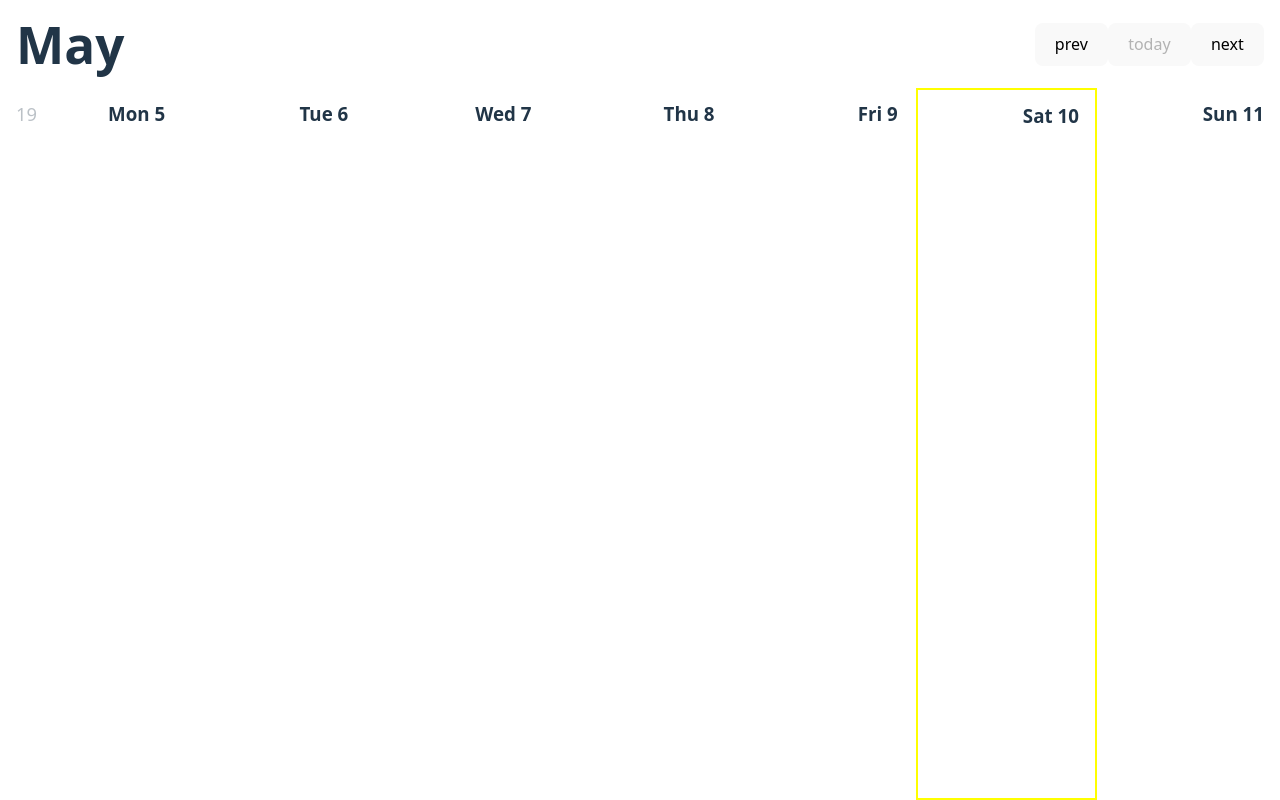
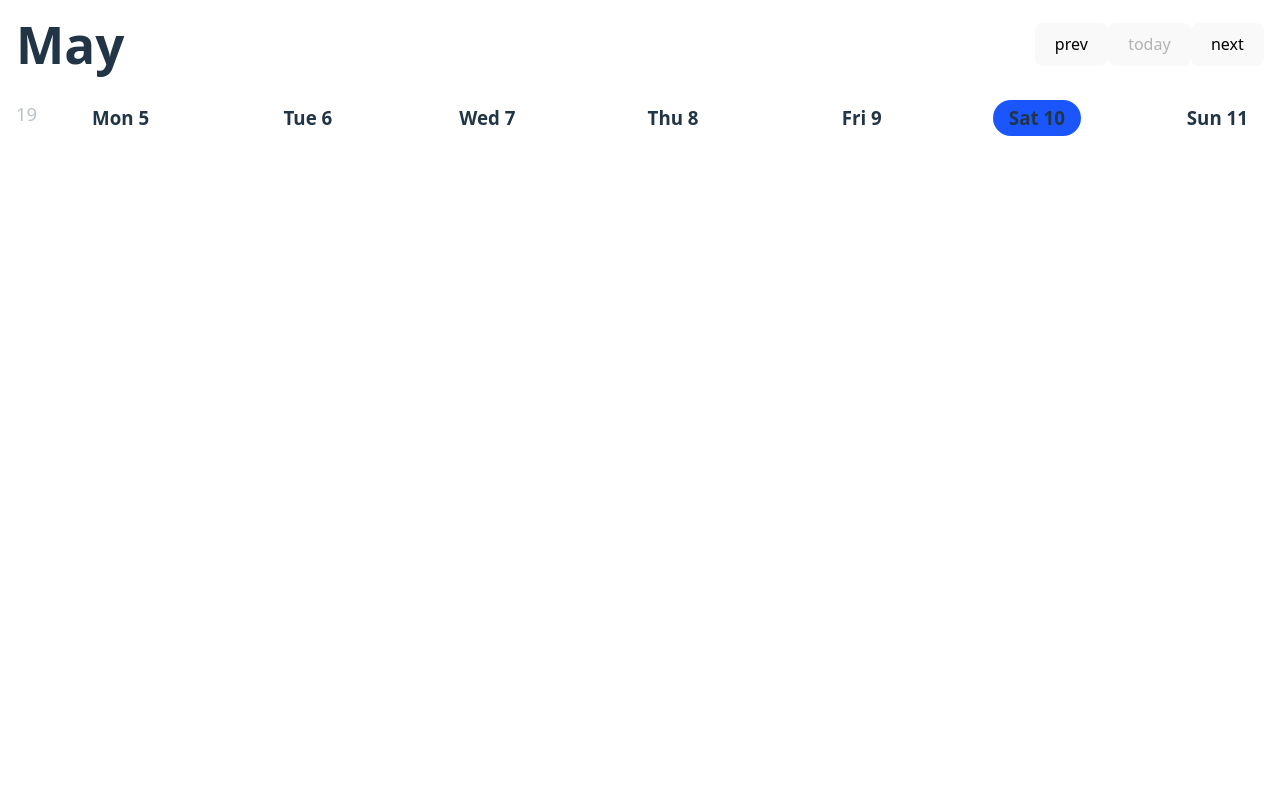
Before and after one commit to fraulueneburg/thatcalendar-fe, a React (Vite) app: page / in a window 1280 px wide. Built offline with nearby package versions, Linux system fonts and the light colour scheme.

Commit message:
styled active day

```diff
--- a/src/App.scss
+++ b/src/App.scss
@@ -59,20 +59,25 @@ h1 {
 
 	.day {
 		background-color: rgba(255, 255, 255, 0.05);
+		display: flex;
+		flex-direction: column;
 		padding: var(--padding-cell-y) var(--padding-cell-x);
 
 		h3 {
-			text-align: right;
+			align-self: end;
+			width: fit-content;
+			padding: 0.25rem 1rem;
+		}
+
+		&.today h3 {
+			background-color: #1b56fd;
+			border-radius: calc(1lh + 0.5rem);
 		}
 	}
 
 	.weekend {
 		background-color: rgba(255, 255, 255, 0.3);
 	}
-}
-
-.day.today {
-	border: 2px solid yellow;
 }
 
 .sr-only {
```
